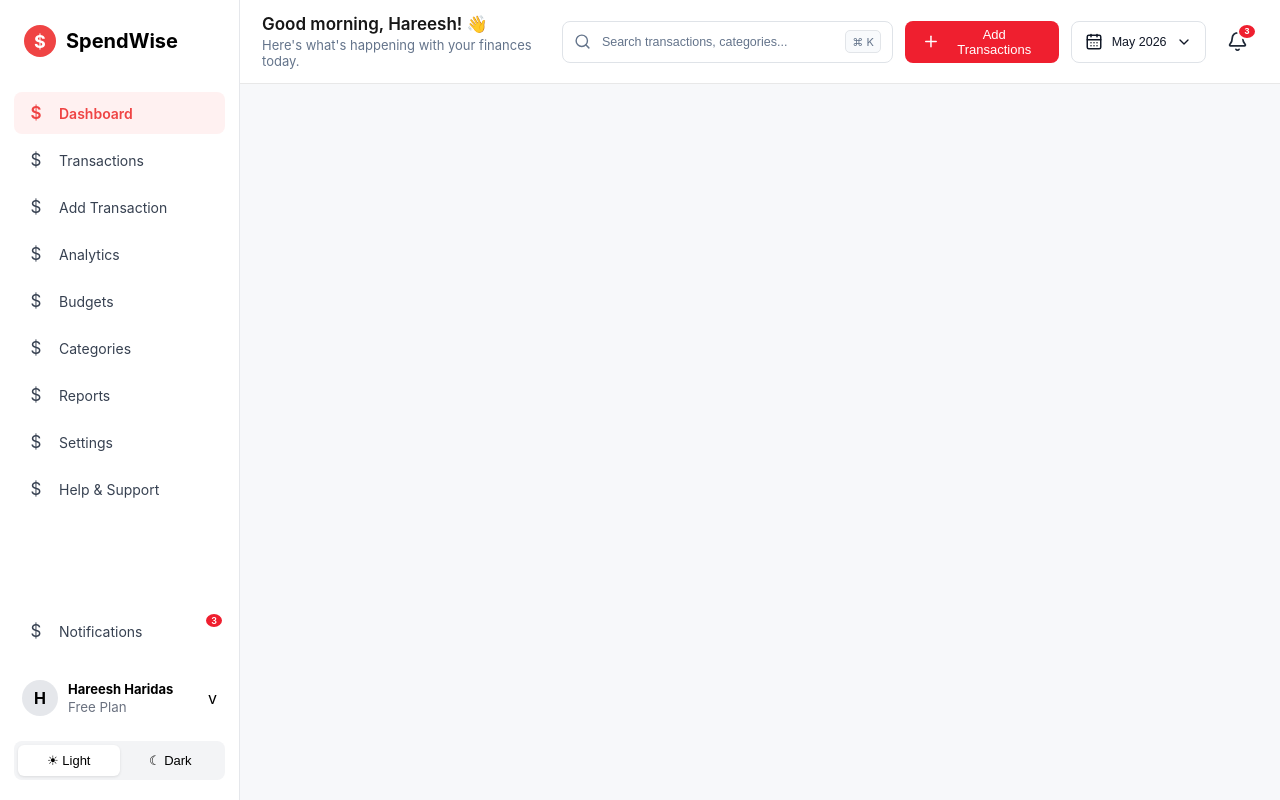
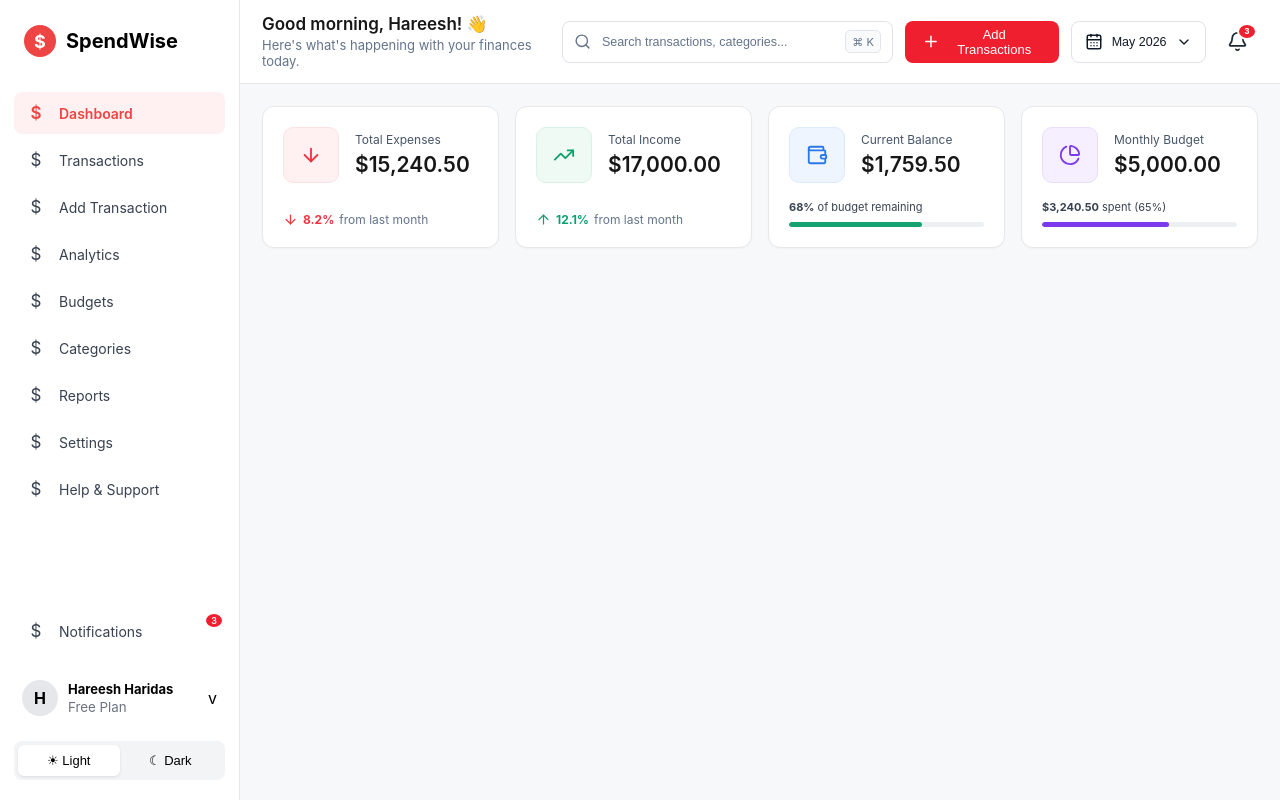
Before and after one commit to Hareesh-Haridas/SpendWise, a React (Vite) app: page / in a window 1280 px wide. Built offline with nearby package versions, Linux system fonts and the light colour scheme.

Commit message:
feat: create dashboard summary cards

```diff
--- a/src/App.jsx
+++ b/src/App.jsx
@@ -1,6 +1,7 @@
 import React from 'react'
 import Sidebar from './components/Sidebar/Sidebar'
 import Header from './components/Header/Header'
+import SummaryCards from './components/SummaryCards/SummaryCards'
 
 function App() {
   return (
@@ -8,7 +9,9 @@ function App() {
       <Sidebar />
       <main className='main-content'>
         <Header />
-        <div className='page-content'></div>
+        <div className='page-content'>
+          <SummaryCards />
+        </div>
       </main>
     </div>
   )
--- /dev/null
+++ b/src/components/SummaryCards/SummaryCards.css
@@ -0,0 +1,180 @@
+.summary-cards {
+    display: grid;
+    grid-template-columns: repeat(4, 1fr);
+    gap: 16px;
+    width: 100%;
+}
+
+/* CARD */
+.summary-card {
+    min-height: 142px;
+    padding: 20px;
+    background-color: #ffffff;
+    border: 1px solid #e8e8e8;
+    border-radius: 12px;
+    box-shadow: 0 1px 2px rgba(0, 0, 0, 0.03);
+    display: flex;
+    flex-direction: column;
+    justify-content: space-between;
+    transition: box-shadow 0.2s ease,
+        transform 0.2s ease;
+}
+
+.summary-card:hover {
+    box-shadow: 0 4px 14px rgba(0, 0, 0, 0.06);
+    transform: translateY(-1px);
+}
+
+.summary-card-top {
+    display: flex;
+    align-items: center;
+    gap: 16px;
+}
+
+/* ICON */
+
+.summary-icon {
+    width: 56px;
+    height: 56px;
+    flex-shrink: 0;
+    display: flex;
+    justify-content: center;
+    align-items: center;
+    border-radius: 10px;
+}
+
+.income-icon {
+    color: #0f9f6e;
+    background-color: #effaf5;
+    border: 1px solid #d9f2e7;
+}
+
+/* EXPENSE */
+
+.expense-icon {
+    color: #ef3340;
+    background-color: #fff1f2;
+    border: 1px solid #ffe0e3;
+}
+
+/* Balance */
+.balance-icon {
+    color: #2878e8;
+    background-color: #eef5ff;
+    border: 1px solid #dceaff;
+}
+
+.budget-icon {
+    color: #7c3aed;
+    background-color: #f5efff;
+    border: 1px solid #eadcff;
+}
+
+/* DETAILS */
+
+.summary-details {
+    display: flex;
+    flex-direction: column;
+    gap: 5px;
+}
+
+.summary-details p {
+    margin: 0;
+    font-size: 12px;
+    color: #475569;
+
+}
+
+.summary-details h2 {
+    margin: 0;
+    font-size: 21px;
+    line-height: 1.2;
+    font-weight: 600;
+    color: #171717;
+}
+
+/* BOTTOM CHANGE */
+
+.summary-bottom {
+    display: flex;
+    align-items: center;
+    gap: 5px;
+    font-size: 12px;
+}
+
+.summary-bottom span {
+    font-weight: bold;
+}
+
+.summary-bottom p {
+    margin: 0;
+    color: #64748b;
+
+}
+
+.expense-change {
+    color: #ef3340;
+}
+
+.income-change {
+    color: #0f9f6e;
+}
+
+/* PROGRESS */
+
+.summary-progress {
+    margin-top: 12px;
+
+}
+
+.summary-progress p {
+    margin: 0 0 8px;
+    font-size: 11px;
+    color: #374151;
+
+}
+
+.summary-progress-data {
+    font-weight: bold;
+}
+
+.progress-bar {
+    width: 100%;
+    height: 5px;
+    background-color: #edf0f2;
+    border-radius: 10px;
+    overflow: hidden;
+}
+
+.progress-fill {
+    height: 100%;
+    border-radius: 10px;
+}
+
+.balance-progress {
+    width: 68%;
+    background-color: #16a36f;
+}
+
+.budget-progress {
+    width: 65%;
+    background-color: #7c3aed;
+}
+
+@media (max-width: 1200px) {
+    .summary-cards {
+        grid-template-columns: repeat(2, 1fr);
+    }
+}
+
+@media (max-width: 600px) {
+
+    .summary-cards {
+        grid-template-columns: 1fr;
+    }
+
+    .summary-card {
+        min-height: 135px;
+    }
+
+}
--- /dev/null
+++ b/src/components/SummaryCards/SummaryCards.jsx
@@ -0,0 +1,84 @@
+import React from 'react'
+import {
+    ArrowDown,
+    ArrowUp,
+    Wallet,
+    PieChart,
+    TrendingUp
+} from "lucide-react";
+import './SummaryCards.css'
+
+function SummaryCards() {
+    return (
+        <section className='summary-cards'>
+            <div className='summary-card'>
+                <div className='summary-card-top'>
+                    <div className='summary-icon expense-icon'>
+                        <ArrowDown size={22} />
+                    </div>
+                    <div className='summary-details'>
+                        <p>Total Expenses</p>
+                        <h2>$15,240.50</h2>
+                    </div>
+                </div>
+                <div className='summary-bottom expense-change'>
+                    <ArrowDown size={15} />
+                    <span>8.2%</span>
+                    <p>from last month</p>
+                </div>
+            </div>
+            <div className='summary-card'>
+                <div className='summary-card-top'>
+                    <div className='summary-icon income-icon'>
+                        <TrendingUp size={22} />
+                    </div>
+                    <div className='summary-details'>
+                        <p>Total Income</p>
+                        <h2>$17,000.00</h2>
+                    </div>
+                </div>
+                <div className='summary-bottom income-change'>
+                    <ArrowUp size={15} />
+                    <span>12.1%</span>
+                    <p>from last month</p>
+                </div>
+            </div>
+            <div className='summary-card'>
+                <div className='summary-card-top'>
+                    <div className='summary-icon balance-icon'>
+                        <Wallet size={22} />
+                    </div>
+                    <div className='summary-details'>
+                        <p>Current Balance</p>
+                        <h2>$1,759.50</h2>
+                    </div>
+                </div>
+                <div className='summary-progress'>
+                    <p><span className='summary-progress-data'>68%</span> of budget remaining</p>
+                    <div className='progress-bar'>
+                        <div className='progress-fill balance-progress'></div>
+                    </div>
+                </div>
+            </div>
+            <div className='summary-card'>
+                <div className='summary-card-top'>
+                    <div className='summary-icon budget-icon'>
+                        <PieChart size={22} />
+                    </div>
+                    <div className='summary-details'>
+                        <p>Monthly Budget</p>
+                        <h2>$5,000.00</h2>
+                    </div>
+                </div>
+                <div className='summary-progress'>
+                    <p><span className='summary-progress-data'>$3,240.50</span> spent (65%)</p>
+                    <div className='progress-bar'>
+                        <div className='progress-fill budget-progress'></div>
+                    </div>
+                </div>
+            </div>
+        </section>
+    )
+}
+
+export default SummaryCards
```
